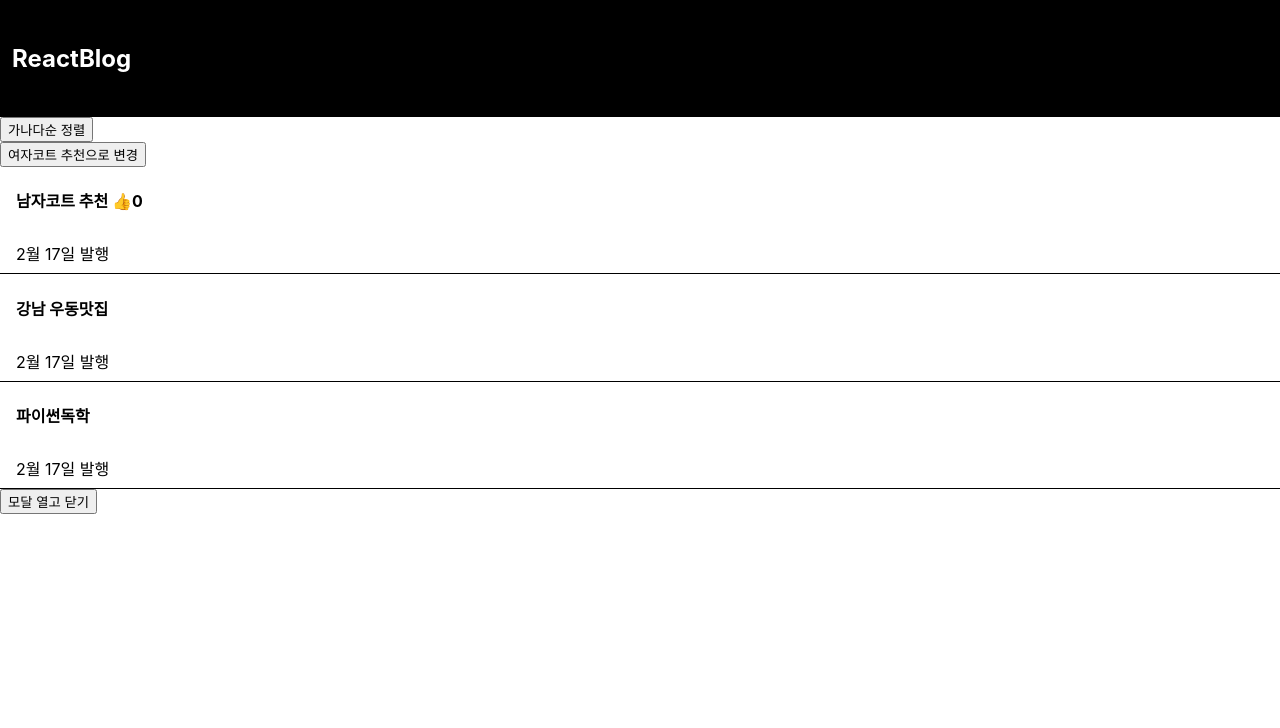
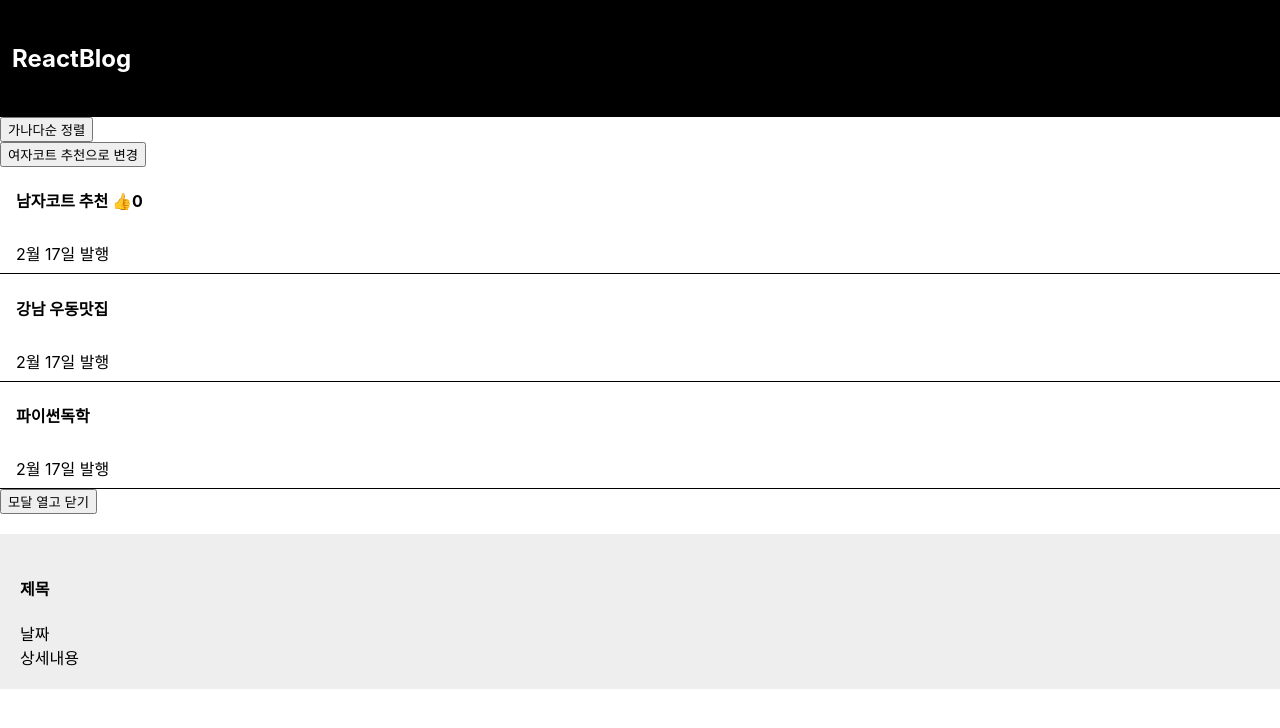
Before and after one commit to lkj6954/practice-react, a React (Create React App) app in the folder blog/: page / in a window 1280 px wide. Shown: the top 728 px of the page. Built offline with nearby package versions, Linux system fonts and the light colour scheme.

Commit message:
Update : modal open and close button after lecture explanation

```diff
--- a/blog/src/App.js
+++ b/blog/src/App.js
@@ -9,7 +9,6 @@ function App() {
     ]);
     let [like, addLike] = useState(0);
     let [modal, setModal] = useState(true);
-    let [modalClicked, setModalClicked] = useState(0);
 
     return (
         <div className='App'>
@@ -47,16 +46,12 @@ function App() {
             <PostItem title={title} />
             <button
                 onClick={() => {
-                    setModalClicked(
-                        modalClicked === 0
-                            ? (modalClicked = 1)
-                            : (modalClicked = 0)
-                    );
+                    setModal(!modal);
                 }}
             >
                 모달 열고 닫기
             </button>
-            {modalClicked ? <Modal /> : ''}
+            {modal ? <Modal /> : ''}
         </div>
     );
 }
```
